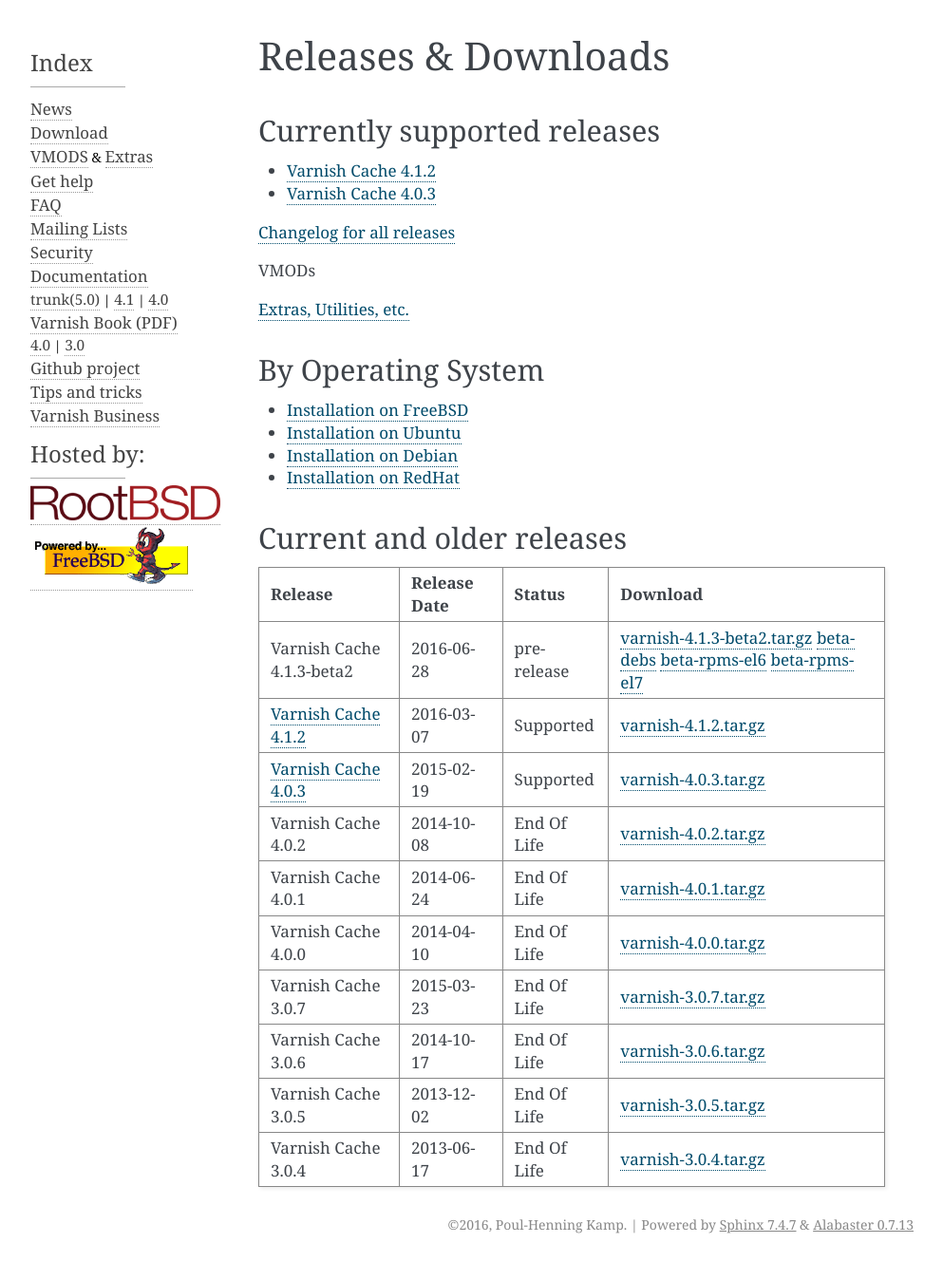
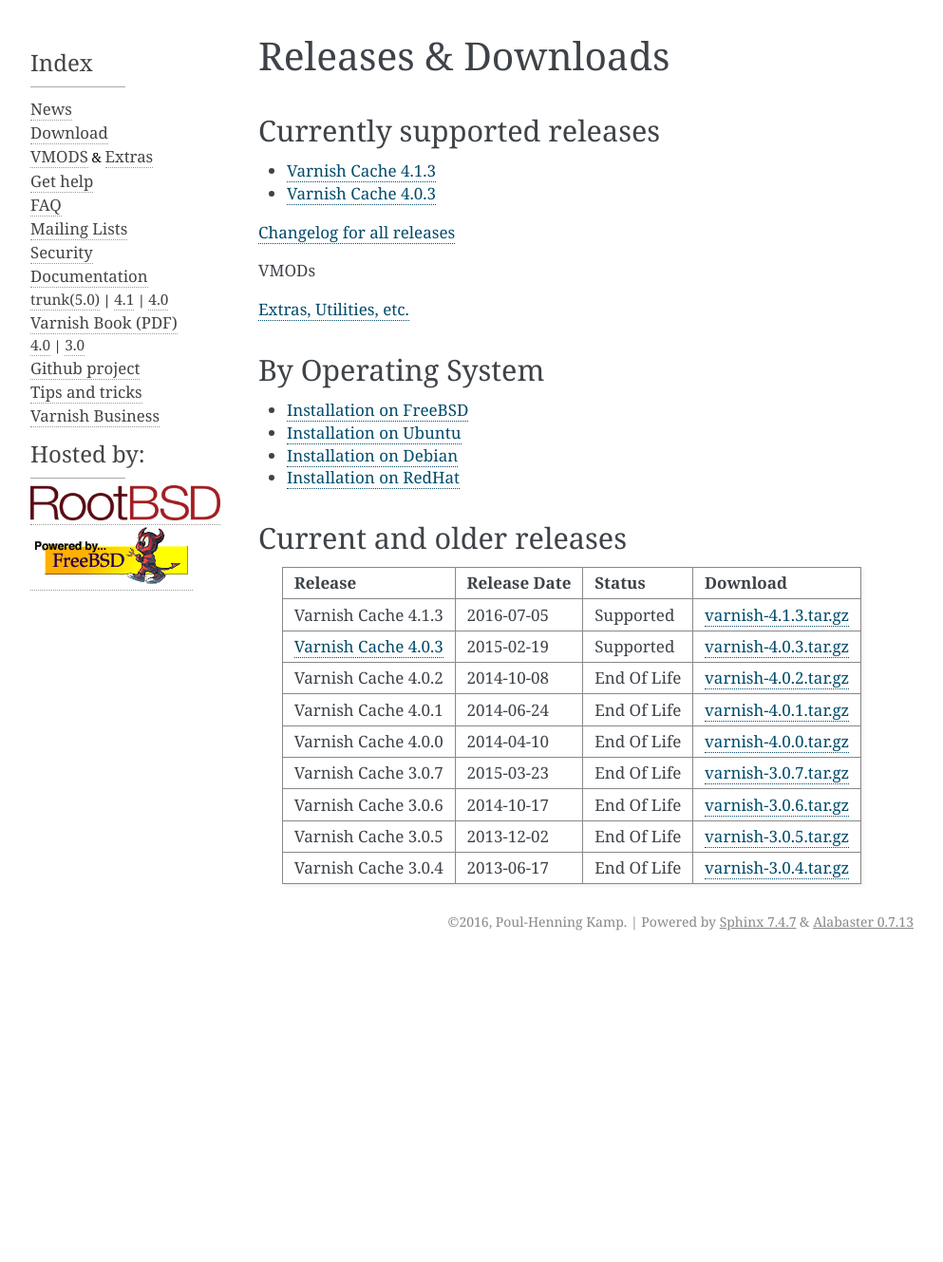
Before and after one commit to varnishcache/homepage, a Sphinx documentation site: the page built from R1/source/releases/index.rst, in a window 1280 px wide. Shown: the whole page at 95% size, without its empty margins (148-1141 px from the left). Built offline with Sphinx 7.4.7, drawn with Linux system fonts in a browser that asks for light colours; pages that are not in the unit, such as notebooks, are missing from menus; comment, search, counter and statistics services are not loaded; after the commit the page ends 1010 px from its top, so only the background shows below that.

Commit message:
Add page and news VC4.1.3.

```diff
--- a/R1/source/index.rst
+++ b/R1/source/index.rst
@@ -7,6 +7,11 @@
 
 What is happening
 -----------------
+
+2016-07-06
+~~~~~~~~~~
+:ref:`rel4.1.3` has been released! /Lasse
+
 
 2016-06-28
 ~~~~~~~~~~
--- a/R1/source/releases/index.rst
+++ b/R1/source/releases/index.rst
@@ -6,7 +6,7 @@
 Currently supported releases
 ----------------------------
 
-* :ref:`rel4.1.2`
+* :ref:`rel4.1.3`
 * :ref:`rel4.0.3`
 
 `Changelog for all releases <https://github.com/varnishcache/varnish-cache/blob/master/doc/changes.rst>`_
@@ -29,8 +29,7 @@
 ========================== ============ =========== ===========
 Release                    Release Date Status      Download
 ========================== ============ =========== ===========
-Varnish Cache 4.1.3-beta2  2016-06-28   pre-release `varnish-4.1.3-beta2.tar.gz`_ `beta-debs`_ `beta-rpms-el6`_ `beta-rpms-el7`_
-:ref:`rel4.1.2`            2016-03-07   Supported   `varnish-4.1.2.tar.gz`_
+Varnish Cache 4.1.3        2016-07-05   Supported   `varnish-4.1.3.tar.gz`_
 :ref:`rel4.0.3`            2015-02-19   Supported   `varnish-4.0.3.tar.gz`_
 Varnish Cache 4.0.2        2014-10-08   End Of Life `varnish-4.0.2.tar.gz`_
 Varnish Cache 4.0.1        2014-06-24   End Of Life `varnish-4.0.1.tar.gz`_
@@ -41,7 +40,7 @@
 Varnish Cache 3.0.4        2013-06-17   End Of Life `varnish-3.0.4.tar.gz`_
 ========================== ============ =========== ===========
 
-.. _varnish-4.1.3-beta2.tar.gz: https://repo.varnish-cache.org/source/varnish-4.1.3-beta2.tar.gz
+.. _varnish-4.1.3.tar.gz: https://repo.varnish-cache.org/source/varnish-4.1.3.tar.gz
 .. _varnish-4.1.2.tar.gz: https://repo.varnish-cache.org/source/varnish-4.1.2.tar.gz
 .. _varnish-4.0.3.tar.gz: https://repo.varnish-cache.org/source/varnish-4.0.3.tar.gz
 .. _varnish-4.0.2.tar.gz: https://repo.varnish-cache.org/source/varnish-4.0.2.tar.gz
@@ -60,6 +59,7 @@
 .. toctree::
 	:hidden:
 
+	rel4.1.3
 	rel4.1.2
 	rel4.0.3
 	install_freebsd
```
Also changed, not shown: R1/source/releases/rel4.1.3.rst (added, +30 -0 lines).
